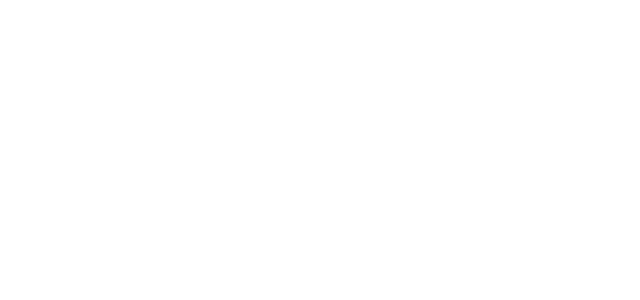
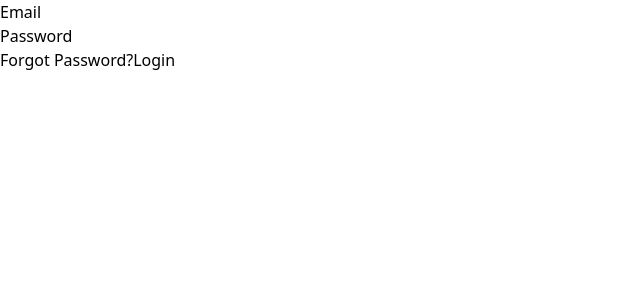
Before and after one commit to LeanneStoDomingo/recurtion, a React (Create React App) app in the folder client/: page / in a window 1280 px wide. Shown: the top 300 px of the page, without its empty margins (0-640 px from the left). Built offline with nearby package versions, Linux system fonts and the light colour scheme.

Commit message:
Set up login

```diff
--- a/client/src/App.js
+++ b/client/src/App.js
@@ -1,8 +1,8 @@
+import Login from "./pages/Login";
 
 const App = () => {
   return (
-    <div>
-    </div>
+    <Login />
   );
 }
 
--- a/client/src/index.js
+++ b/client/src/index.js
@@ -2,10 +2,13 @@
 import ReactDOM from 'react-dom';
 import './index.css';
 import App from './App';
+import { TokenProvider } from './utils/TokenContext';
 
 ReactDOM.render(
-  <React.StrictMode>
-    <App />
-  </React.StrictMode>,
-  document.getElementById('root')
+    <React.StrictMode>
+        <TokenProvider>
+            <App />
+        </TokenProvider>
+    </React.StrictMode>,
+    document.getElementById('root')
 );
--- /dev/null
+++ b/client/src/pages/Login.jsx
@@ -0,0 +1,61 @@
+import React, { useContext, useState } from 'react'
+import axios from 'axios'
+import TokenContext from '../utils/TokenContext'
+
+const Login = () => {
+    const { setToken } = useContext(TokenContext)
+
+    const [email, setEmail] = useState('')
+    const [password, setPassword] = useState('')
+    const [errorMessage, setErrorMessage] = useState('')
+
+    const updateEmail = (e) => {
+        setEmail(e.target.value)
+    }
+
+    const updatePassword = (e) => {
+        setPassword(e.target.value)
+    }
+
+    const onSubmit = async (e) => {
+        e.preventDefault()
+
+        let data
+        try {
+            const res = await axios.post('http://localhost:5000/login', { email, password }, { withCredentials: true, credentials: 'include' })
+            data = res.data
+        } catch (err) {
+            return setErrorMessage(err.message)
+        }
+
+        if (!data.ok) {
+            return setErrorMessage(data.message)
+        }
+
+        setToken(data.accessToken)
+    }
+
+    return (
+        <form onSubmit={onSubmit}>
+            <div>{errorMessage}</div>
+
+            <div>
+                <label>Email</label>
+                <input type="email" onChange={updateEmail} value={email} />
+            </div>
+
+            <div>
+                <label>Password</label>
+                <input type="password" onChange={updatePassword} value={password} />
+            </div>
+
+            <div>
+                <button>Forgot Password?</button>
+                <button type="submit">Login</button>
+            </div>
+        </form>
+
+    )
+}
+
+export default Login
--- /dev/null
+++ b/client/src/utils/TokenContext.jsx
@@ -0,0 +1,15 @@
+import React, { createContext, useState } from 'react'
+
+const TokenContext = createContext('')
+
+export const TokenProvider = ({ children }) => {
+    const [token, setToken] = useState('')
+
+    return (
+        <TokenContext.Provider value={{ token, setToken }}>
+            {children}
+        </TokenContext.Provider>
+    )
+}
+
+export default TokenContext
```
Also changed, not shown: client/src/logo.svg (deleted).
